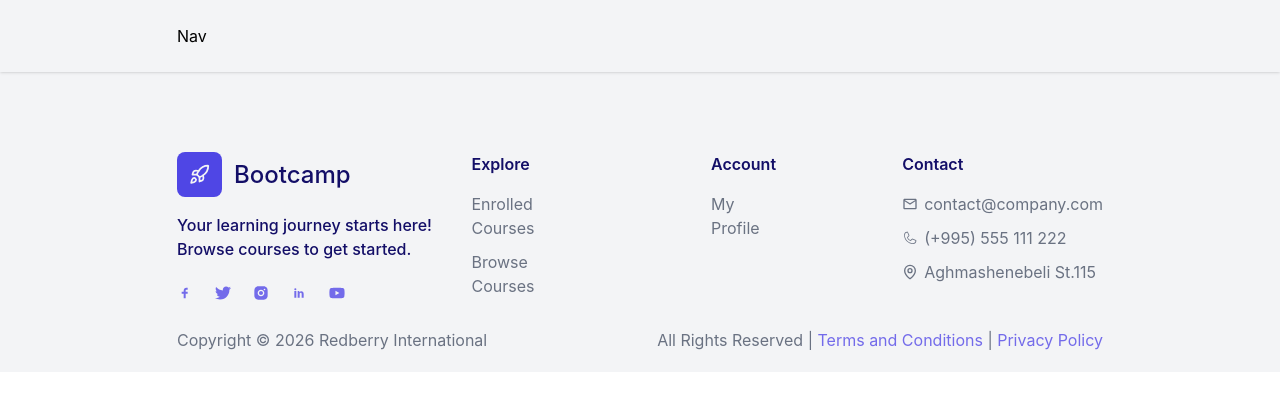
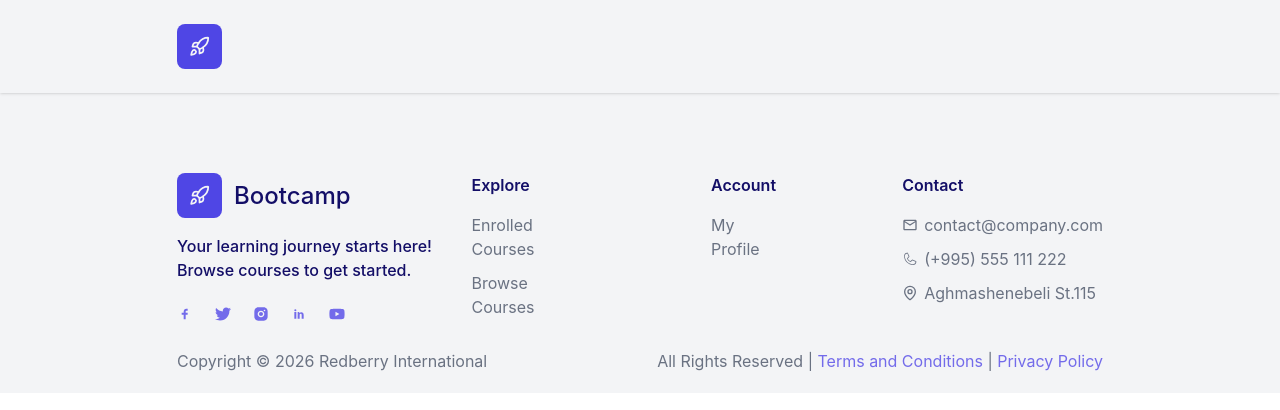
Before and after one commit to xWolfYx/redberry-bootcamp-xi, a React (Vite) app: page / in a window 1280 px wide. Shown: the top 410 px of the page. Built offline with nearby package versions, Linux system fonts and the light colour scheme.

Commit message:
feat: add rocket icon to the nav

```diff
--- a/src/components/Navbar.tsx
+++ b/src/components/Navbar.tsx
@@ -1,3 +1,9 @@
+import RocketLogo from "./RocketLogo";
+
 export default function Navbar() {
-	return <nav className="shadow-sm px-44.25 py-6">Nav</nav>;
+	return (
+		<nav className="shadow-sm px-44.25 py-6">
+			<RocketLogo />
+		</nav>
+	);
 }
```
